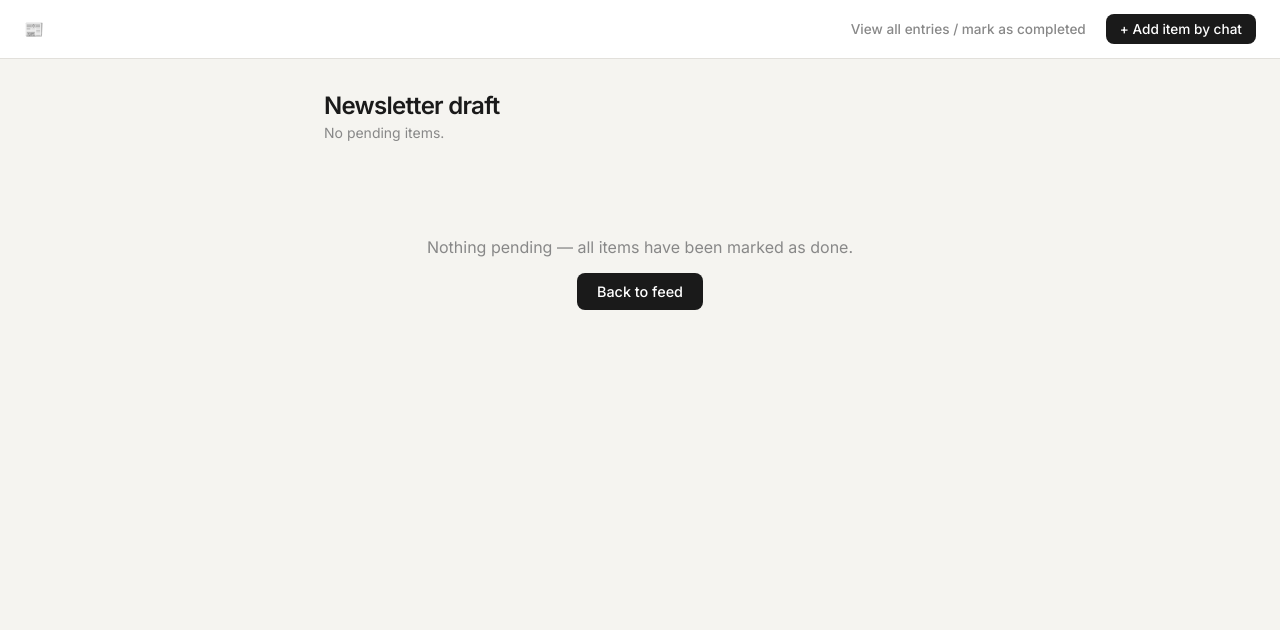
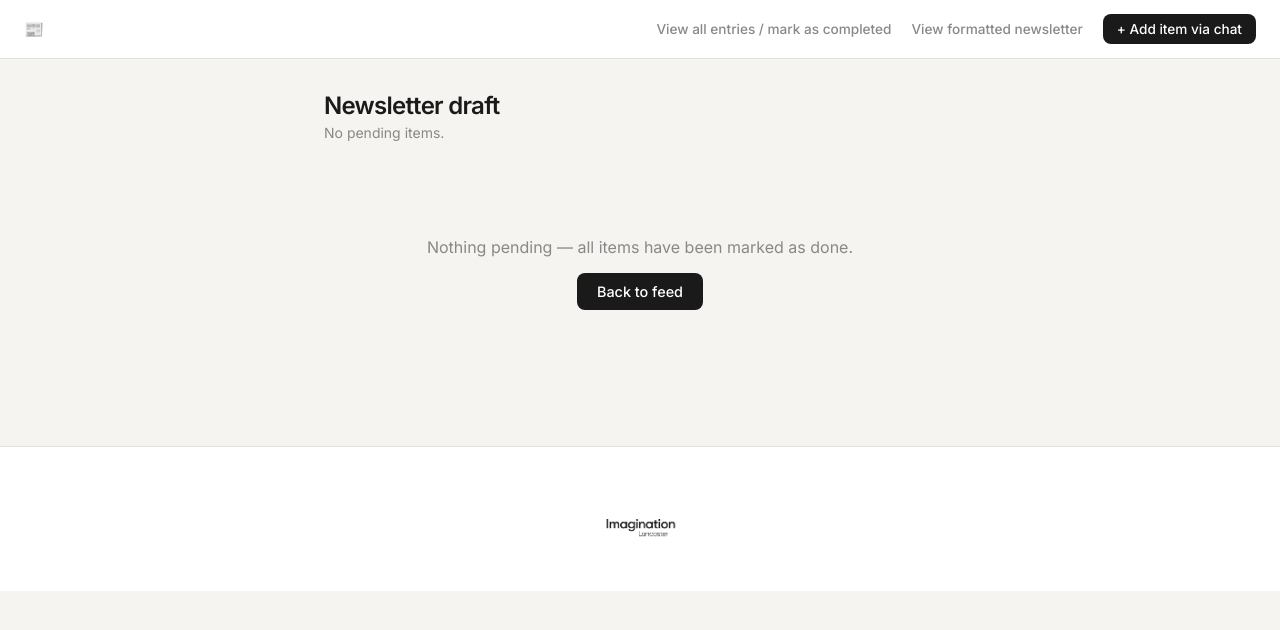
Before and after one commit to designresearchworks/news_collector, a Python web app: template templates/newsletter.html in a window 1280 px wide. Shown: the top 630 px of the page. Run offline with Jinja, Linux system fonts and the light colour scheme; the template is opened without the code that fills it, so the values that code supplies are empty.

Commit message:
Added logo

```diff
--- a/app.py
+++ b/app.py
@@ -45,6 +45,7 @@ import asyncio
 import uvicorn
 from fastapi import FastAPI, HTTPException, Request
 from fastapi.responses import HTMLResponse, JSONResponse
+from fastapi.staticfiles import StaticFiles
 from fastapi.templating import Jinja2Templates
 from pydantic import BaseModel
 
@@ -57,6 +58,7 @@ from llm import chat as llm_chat
 # ---------------------------------------------------------------------------
 
 app = FastAPI(title=settings.app_title)
+app.mount("/static", StaticFiles(directory="static"), name="static")
 templates = Jinja2Templates(directory="templates")
 
 # In-memory session store: { session_id: [{"role": ..., "content": ...}, ...] }
--- a/templates/newsletter.html
+++ b/templates/newsletter.html
@@ -144,6 +144,16 @@
       font-weight: 500;
     }
 
+    /* ── Site footer ── */
+    .site-footer {
+      text-align: center;
+      padding: 32px 24px 28px;
+      border-top: 1px solid var(--border);
+      background: var(--surface);
+    }
+
+    .site-footer img { display: inline-block; }
+
     @media (max-width: 600px) {
       header { padding: 12px 16px; }
       main { padding: 24px 16px 48px; }
@@ -157,7 +167,8 @@
   <h1><a href="/" style="color:inherit;text-decoration:none;">📰 {{ title }}</a></h1>
   <nav>
     <a href="/feed">View all entries / mark as completed</a>
-    <a href="/" class="add-btn">+ Add item by chat</a>
+    <a href="/newsletter">View formatted newsletter</a>
+    <a href="/" class="add-btn">+ Add item via chat</a>
   </nav>
 </header>
 
@@ -288,5 +299,10 @@
   }
 </script>
 
+
+<footer class="site-footer">
+  <img src="/static/logo.gif" alt="Imagination Lancaster" width="80" height="80" />
+</footer>
+
 </body>
 </html>
```
Also changed, not shown: templates/chat.html (+13 -3 lines), templates/feed.html (+17 -2 lines), static/logo.gif (added).
